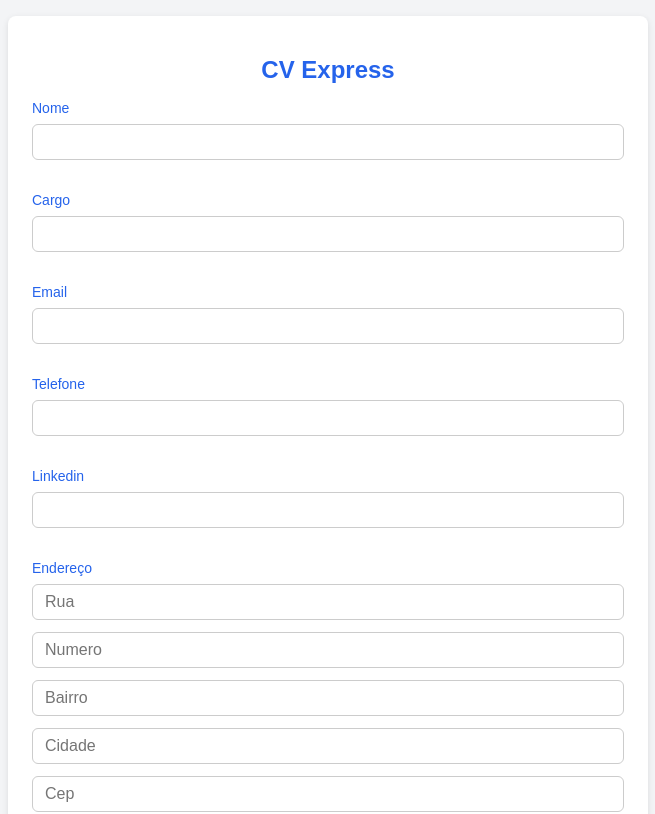
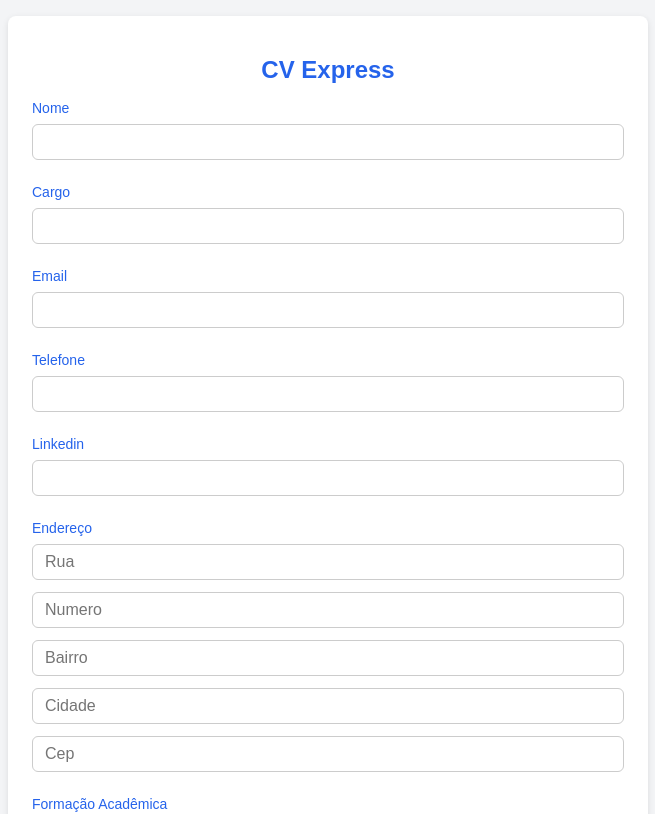
Before and after one commit to SadiraAntonielle/cv-express, a Next.js app: page / in a window 1280 px wide. Shown: the top 814 px of the page, without its empty margins (312-967 px from the left). Built offline with nearby package versions, Linux system fonts and the light colour scheme.

Commit message:
´alterei´

```diff
--- a/pages/preview.js
+++ b/pages/preview.js
@@ -95,7 +95,7 @@ export default function Preview() {
             <div style={{ marginBottom: "1.5rem" }}>
               <h2 className="preview-label">Cursos</h2>
               {dados.cursos.map((curso, i) => (
-                <div key={i} style={{ marginLeft: "1rem", marginBottom: "0.5rem" }}>
+                <div key={i} style={{ marginLeft: "0.75rem", marginBottom: "0.5rem" }}>
                   <p><strong>{curso.nome}</strong></p>
                   <p style={{ fontSize: "0.875rem" }}>
                     {curso.instituicao} — {curso.carga}h
--- a/styles/globals.css
+++ b/styles/globals.css
@@ -131,8 +131,9 @@ body {
   margin-bottom: 0.5rem;
 }
 .card > div {
-  margin-bottom: 1.25rem;
+  margin-bottom: 0.75rem;
 }
+
 
 .input:focus, .textarea:focus {
   border-color: #2563eb;
```
